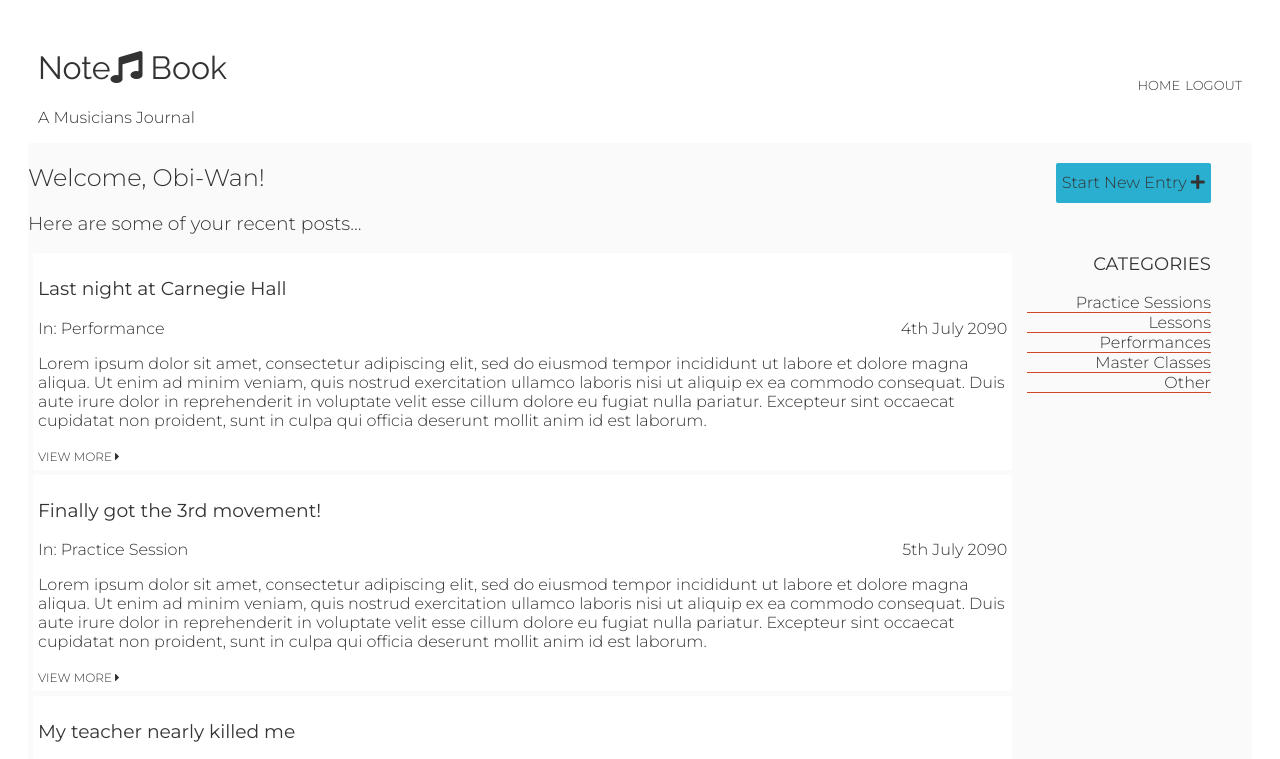
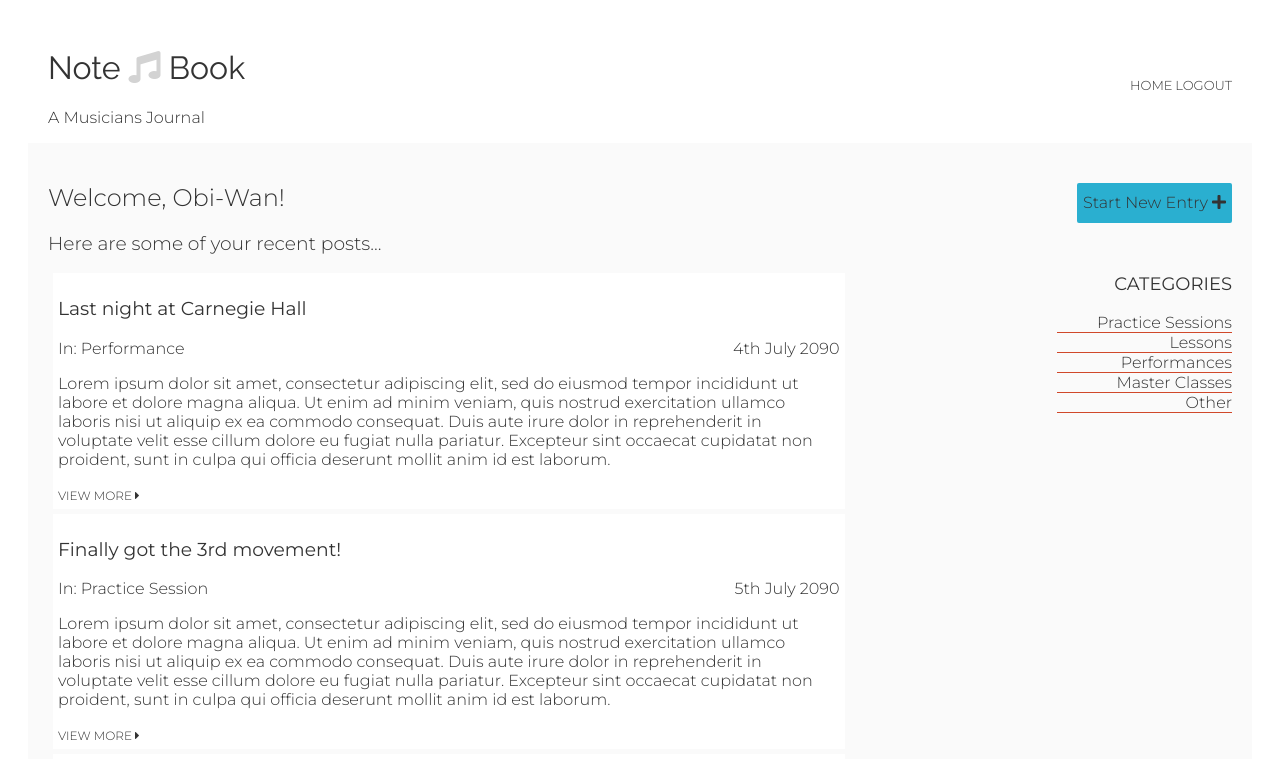
Before and after one commit to velafarq/note-book-app, a website: page public/index.html in a window 1280 px wide. Shown: the top 759 px of the page. Drawn offline with nearby package versions, Linux system fonts and the light colour scheme.

Commit message:
Fix header and main padding

```diff
--- a/public/styles.css
+++ b/public/styles.css
@@ -33,8 +33,8 @@ button:hover {
 display: flex;
 width:100%;
 background-color: white;
-padding-left: 10px;
-padding-right: 10px;
+padding-left: 20px;
+padding-right: 20px;
 
 }
 .header__left {
@@ -45,6 +45,9 @@ padding-right: 10px;
     width: 100%;
 justify-content: flex-start;
 font-family: 'Raleway', sans-serif;
+}
+.fa-music {
+    color: lightgrey;
 }
 
 .header__nav{
@@ -76,21 +79,22 @@ justify-content: space-between;
 .main{
     background-color: #FAFAFA;
     display: flex;
+    padding: 20px;
 
 }
 .left-block{
-    width: 80%;
+    width: 85%;
 
 }
 .left-block__welcome-message{
 
-    width:80%;
+    /* width:80%; */
 }
 .left-block__post-summary{
-    text-align: ;
     margin: 5px;
     padding: 5px;
-    width: 100%;
+    width: 80%;
+
     background-color: white;
     /* border: 2px solid lightgrey; */
 }
@@ -119,6 +123,7 @@ justify-content: space-between;
 .right-block{
     width: 15%;
     padding-top: 20px;
+
     margin-left: 20px;
     text-align: right;
 
```
Also changed, not shown: public/index.html (+1 -1 lines).
